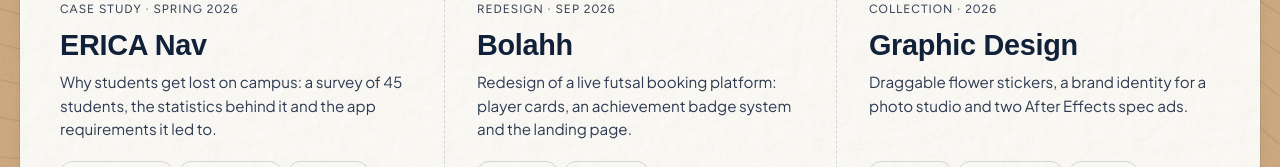
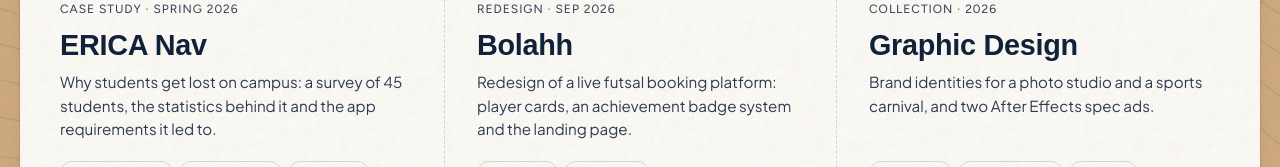
Before and after one commit to waaafiq/wafiq.portfolio, a Next.js app: page / in a window 1280 px wide. Shown: the part 701-868 px from the top of the page. Built offline with nearby package versions, Linux system fonts and the light colour scheme; a web font is replaced by a local one.

Commit message:
Graphic Design description covers both brand identities
The index card and page description now name the photo studio and the sports
carnival identities alongside the spec ads, and drop the flower stickers.

Co-Authored-By: Claude Opus 5.5 <noreply@anthropic.com>

```diff
--- a/app/page.tsx
+++ b/app/page.tsx
@@ -38,7 +38,7 @@ const files: FileItem[] = [
   {
     href: "/work/graphic-design",
     title: "Graphic Design",
-    text: "Draggable flower stickers, a brand identity for a photo studio and two After Effects spec ads.",
+    text: "Brand identities for a photo studio and a sports carnival, and two After Effects spec ads.",
     kind: "Collection",
     date: "2026",
     folder: "graphic",
--- a/app/work/graphic-design/page.tsx
+++ b/app/work/graphic-design/page.tsx
@@ -13,7 +13,7 @@ const montserrat = Montserrat({ subsets: ["latin"], weight: ["600"], variable: "
 
 export const metadata: Metadata = {
   title: "Graphic Design",
-  description: "Flower stickers, a photo studio brand identity and After Effects spec ads by Hakeem Wafiq.",
+  description: "Brand identities for a photo studio and a sports carnival, and After Effects spec ads by Hakeem Wafiq.",
 };
 
 export default function GraphicDesign() {
```
